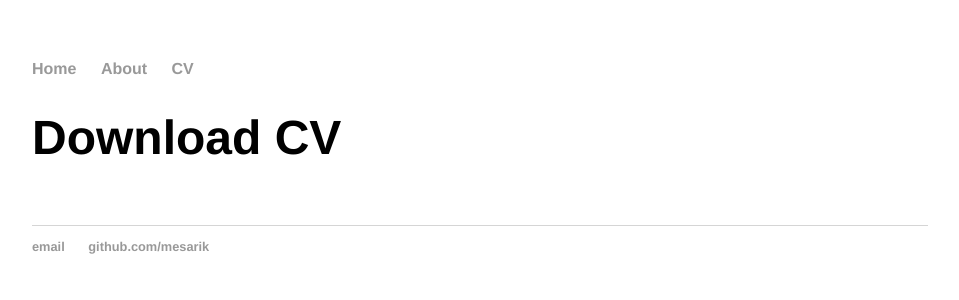
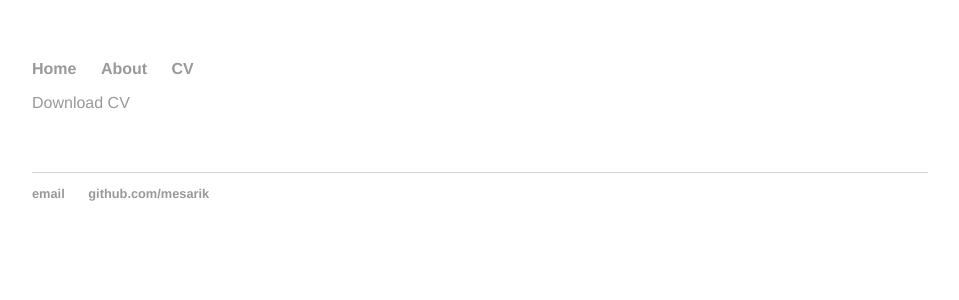
Before and after one commit to mesarcik/mesarcik.github.io, a Jekyll site: the page built from cv/index.html, in a window 1280 px wide. Shown: the top 300 px of the page, without its empty margins (160-1119 px from the left). Built offline with Jekyll 4.4.1, drawn with Linux system fonts in a browser that asks for light colours.

Commit message:
git_uploader.sh

```diff
--- a/css/main.css
+++ b/css/main.css
@@ -14,7 +14,8 @@
 li {font-family: 'Helvetica';font-size: 1em}
 p {font-family: 'Helvetica'}
 
-
+h { font-family: 'Helvetica'}
+h1 { font-size: 20em;  }
 
 h1, h2, h3, h4 { font-family: 'Helvetica', 'Arial', 'Sans-Serif'; }
 h1 { font-size: 10em;  }
--- a/cv/index.html
+++ b/cv/index.html
@@ -9,7 +9,7 @@
 
 
 
-				<h1>  <a href="https://mesarcik.github.io/cv_10.pdf" title="Download CV as PDF">  </a>	Download CV </h1>
+				<h>  <a href="https://mesarcik.github.io/cv_10.pdf" title="Download CV as PDF">Download CV  </a>	 </h>
 
 
 
```
